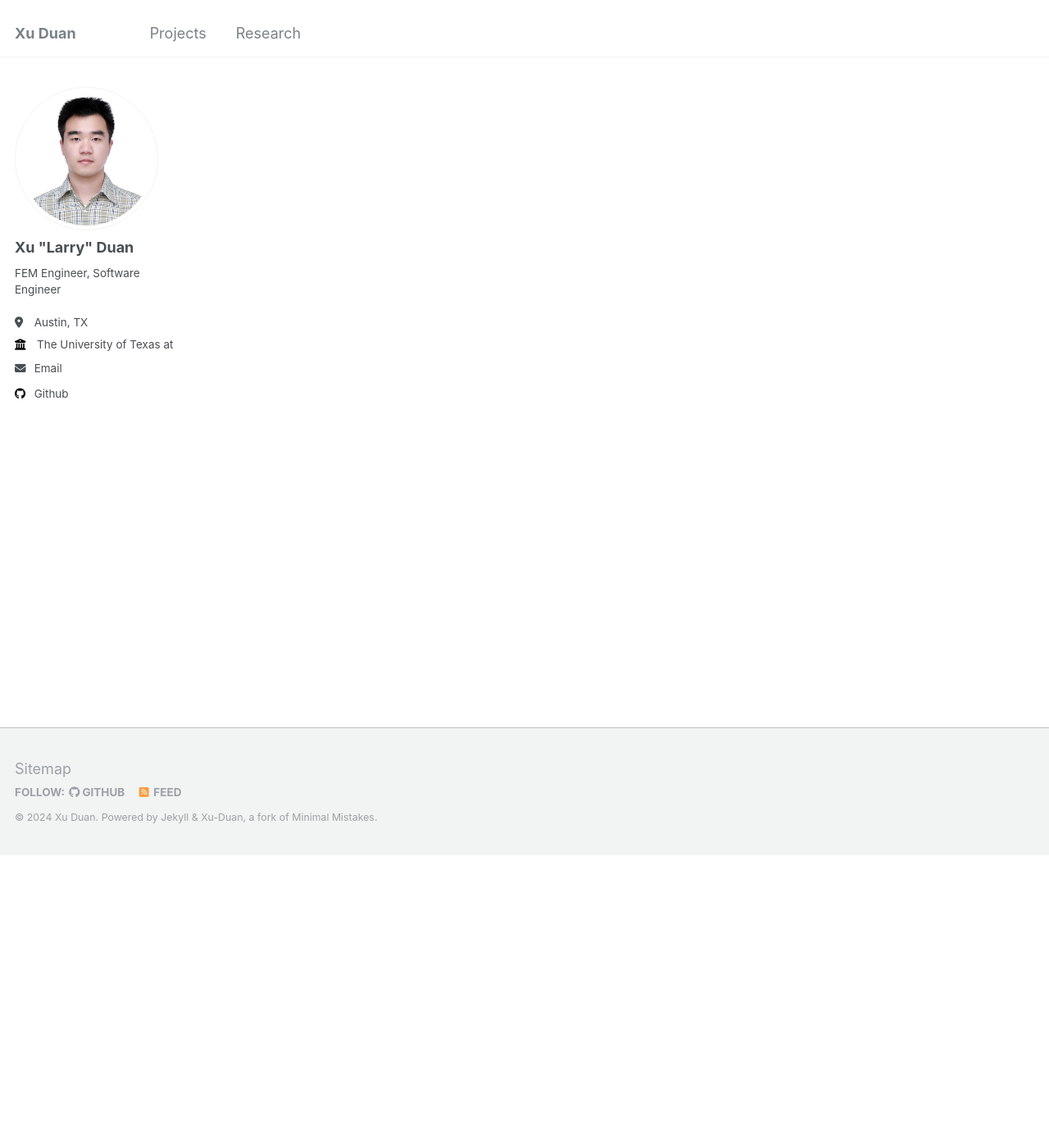
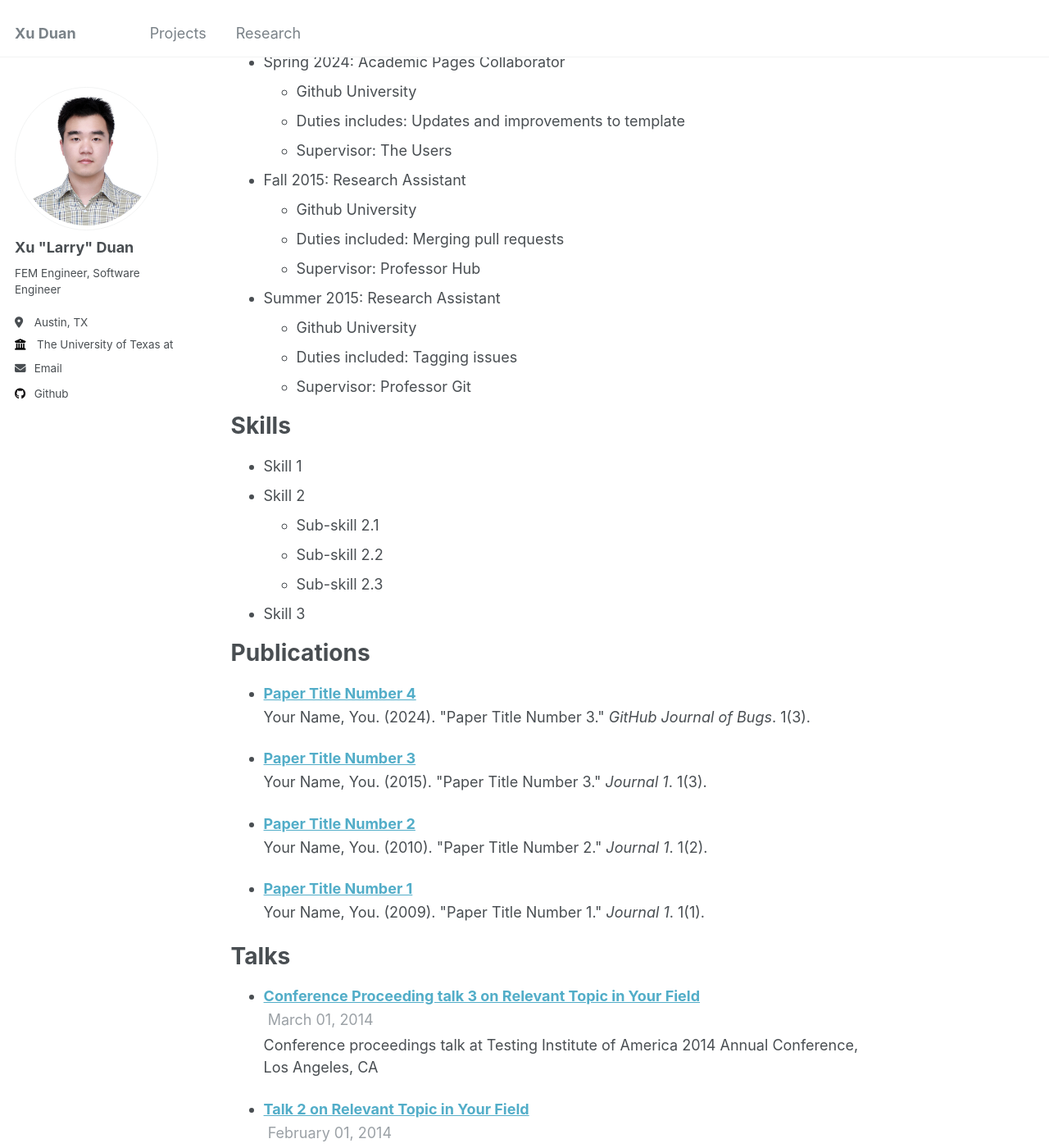
Before and after one commit to Xu-Duan/Xu-Duan.github.io, a Jekyll site: the page built from _pages/about.md, in a window 1280 px wide and 1400 px high, scrolled down 357 px. Shown: the whole window at 82% size. Built offline with Jekyll 4.4.1, drawn with Linux system fonts in a browser that asks for light colours; some of the changed text lies outside the part shown.

```diff
--- a/_config.yml
+++ b/_config.yml
@@ -29,6 +29,7 @@
   employer         : "The University of Texas at Austin"
   uri              : # URL
   email            : "duanxu618@gmail.com"
+  CV               : http://Xu-Duan.github.io/files/paper1.pdf
 
   # Academic websites
   arxiv            : # URL - Update with the correct link to your profile
--- a/_pages/about.md
+++ b/_pages/about.md
@@ -11,3 +11,57 @@
 --->
 
 [CV](http://Xu-Duan.github.io/files/paper1.pdf)
+
+Education
+======
+* Ph.D in Version Control Theory, GitHub University, 2018 (expected)
+* M.S. in Jekyll, GitHub University, 2014
+* B.S. in GitHub, GitHub University, 2012
+
+Work experience
+======
+* Spring 2024: Academic Pages Collaborator
+  * Github University
+  * Duties includes: Updates and improvements to template
+  * Supervisor: The Users
+
+* Fall 2015: Research Assistant
+  * Github University
+  * Duties included: Merging pull requests
+  * Supervisor: Professor Hub
+
+* Summer 2015: Research Assistant
+  * Github University
+  * Duties included: Tagging issues
+  * Supervisor: Professor Git
+
+Skills
+======
+* Skill 1
+* Skill 2
+  * Sub-skill 2.1
+  * Sub-skill 2.2
+  * Sub-skill 2.3
+* Skill 3
+
+Publications
+======
+  <ul>{% for post in site.publications reversed %}
+    {% include archive-single-cv.html %}
+  {% endfor %}</ul>
+
+Talks
+======
+  <ul>{% for post in site.talks reversed %}
+    {% include archive-single-talk-cv.html  %}
+  {% endfor %}</ul>
+
+Teaching
+======
+  <ul>{% for post in site.teaching reversed %}
+    {% include archive-single-cv.html %}
+  {% endfor %}</ul>
+
+Service and leadership
+======
+* Currently signed in to 43 different slack teams
```
Also changed, not shown: other parts of _pages/about.md (+1 -1 lines).
